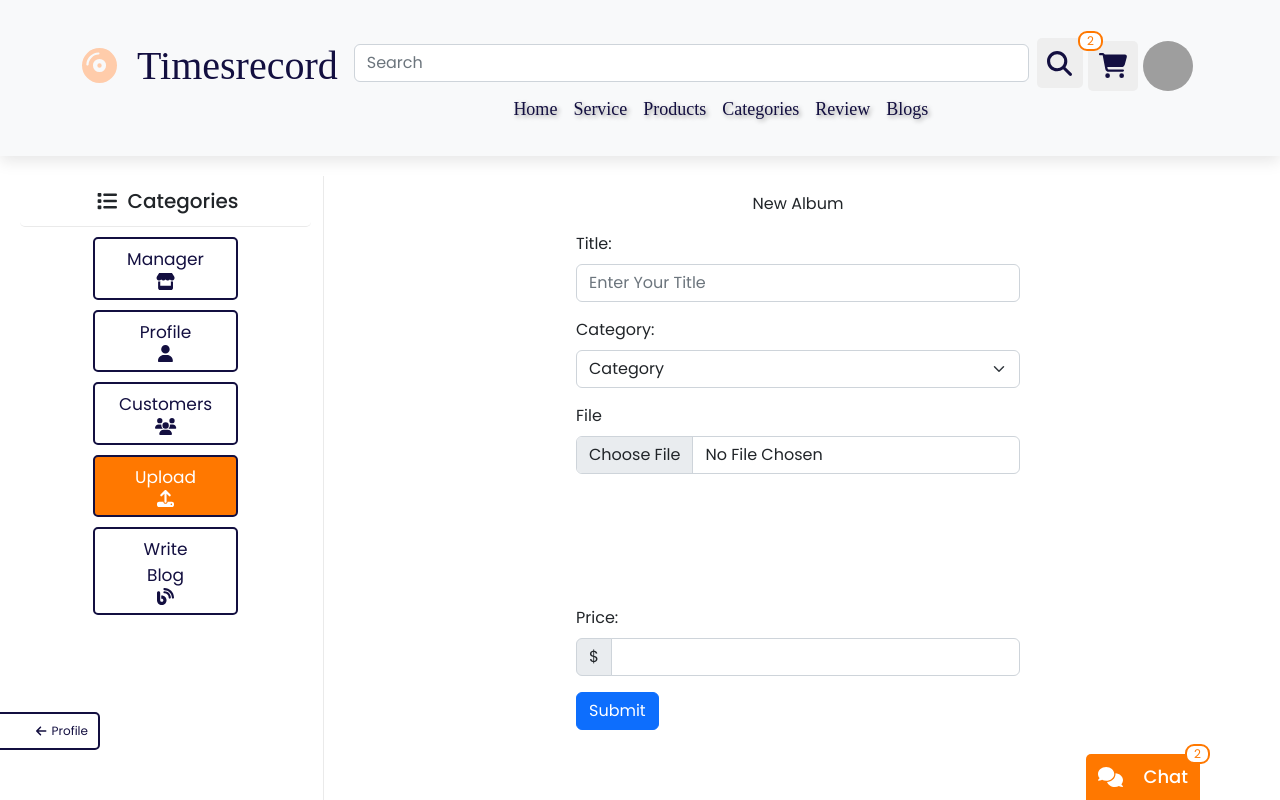
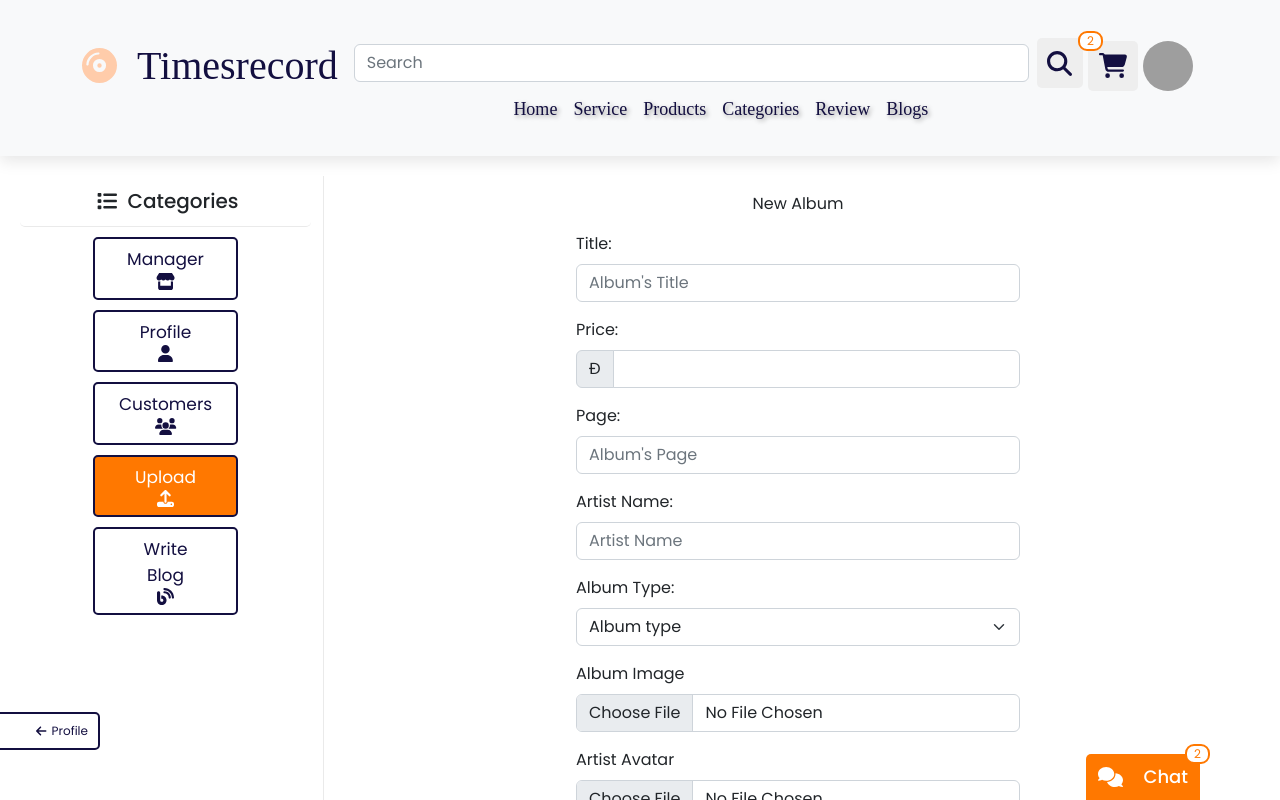
Before and after one commit to trivankute/CuaHangThoiDai, a React (Create React App) app in the folder frontend/: page /user/upload in a window 1280 px wide. Shown: the top 800 px of the page. Built offline with nearby package versions, Linux system fonts and the light colour scheme; grey boxes are pictures that could not be loaded; a web font is replaced by a local one.

Commit message:
Call upload album api

```diff
--- a/frontend/src/pages/Upload/Upload.tsx
+++ b/frontend/src/pages/Upload/Upload.tsx
@@ -1,83 +1,108 @@
-import {memo, useEffect, useState} from 'react';
+import { memo, useEffect, useState } from 'react';
 
 import styles from "./Upload.module.css";
 
-import {Container, Form, InputGroup, Button} from 'react-bootstrap';
+import { Container, Form, InputGroup, Button } from 'react-bootstrap';
 
 import clsx from 'clsx'
+import { getAllAlbums, uploadAlbum } from '../../utils/album.utils';
 
 function Upload() {
-    const [image, setImage] = useState({file:"", img:""})
-    const [title, setTitle] = useState("")
-    const [category, setCategory] = useState("")
+    const [title, setTitle] = useState("");
+    const [albumType, setAlbumType] = useState("")
     const [price, setPrice] = useState("")
-    const [averageRating, setAverageRating] = useState("")
-
+    const [albumImage, setAlbumImage] = useState({files:[], img:""})
+    const [page, setPage] = useState("")
+    const [artistName, setArtistName] = useState("");
+    const [artistAvatar, setArtistAvatar] = useState({files:[], img:""})
 
     useEffect(() => {
         // scroll to top
         window.scrollTo(0, 0)
     }, [])
-    function handleSubmit(e:any) {
+    async function handleSubmit(e: any) {
         e.preventDefault();
-
+        e.stopPropagation();
+        const data = new FormData();
+        data.append("title", title);
+        data.append("price", price);
+        data.append("page", page);
+        data.append("artistName", artistName);
+        data.append("albumType", albumType);
+        data.append("artistAvatar", artistAvatar.files[0]);
+        data.append("albumAvatar", albumImage.files[0]);
+        const result = await uploadAlbum(data);
+        console.log(result);
     }
     return (
         <>
-            <Container className={clsx("mt-3 mb-3")} style={{minWidth:300, maxWidth:500}}>
-                <div className={clsx("text-center",styles.topic)}>
+            <Container className={clsx("mt-3 mb-3")} style={{ minWidth: 300, maxWidth: 500 }}>
+                <div className={clsx("text-center", styles.topic)}>
                     New album
                 </div>
-                <section className={clsx("d-flex flex-column align-items-center p-3",styles.box)}>
-                <Form className="w-100" onSubmit={(e)=>{e.preventDefault(); handleSubmit(e)}}>
-
-
+                <section className={clsx("d-flex flex-column align-items-center p-3", styles.box)}>
+                    <Form className="w-100" onSubmit={(e) => {handleSubmit(e)}}>
                         <Form.Group className="mb-3" controlId="formBasicEmail">
                             <Form.Label>Title:</Form.Label>
-                        <Form.Control required type="text" placeholder="Enter your title" onChange={(e)=>{setTitle(e.target.value)}} />
+                            <Form.Control required type="text" placeholder="Album's title" onChange={(e) => { setTitle(e.target.value) }} />
                         </Form.Group>
-
-
+                        <Form.Group className="mb-3" controlId="formBasicPassword">
+                            <Form.Label>Price:</Form.Label>
+                            <InputGroup className="mb-3">
+                                <InputGroup.Text>Đ</InputGroup.Text>
+                                <Form.Control required type="number" aria-label="Amount (to the nearest dollar)" onChange={(e) => { setPrice(e.target.value) }} />
+                            </InputGroup>
+                        </Form.Group>
+                        <Form.Group className="mb-3" controlId="formBasicEmail">
+                            <Form.Label>Page:</Form.Label>
+                            <Form.Control required type="text" placeholder="Album's page" onChange={(e) => { setPage(e.target.value) }} />
+                        </Form.Group>
+                        <Form.Group className="mb-3" controlId="formBasicEmail">
+                            <Form.Label>Artist name:</Form.Label>
+                            <Form.Control required type="text" placeholder="Artist name" onChange={(e) => { setArtistName(e.target.value) }} />
+                        </Form.Group>
                         <Form.Group className="position-relative mb-3">
-                    <Form.Label>Category:</Form.Label>
-                    <Form.Select required aria-label="Default select example" onChange={(e)=>{setCategory(e.target.value)}}>
-                    <option value="Food">Category</option>
-                    <option value="Food">Food</option>
+                            <Form.Label>Album Type:</Form.Label>
+                            <Form.Select required aria-label="Default select example" onChange={(e) => { setAlbumType(e.target.value) }}>
+                                <option value="category">Album type</option>
+                                <option value="vinyl">Vinyl</option>
+                                <option value="cd">Cd</option>
+                                <option value="cassette">Cassette</option>
                             </Form.Select>
                         </Form.Group>
-
-
                         <Form.Group className="position-relative mb-3">
-                        <Form.Label>File</Form.Label>
+                            <Form.Label>Album Image</Form.Label>
                             <Form.Control
                                 type="file"
                                 required
                                 name="file"
                                 // @ts-ignore
-                        onChange={(e)=>{setImage(()=>({files:e.target.files, img:URL.createObjectURL(e.target.files[0])}))}}
+                                onChange={(e) => { setAlbumImage(() => ({ files: e.target.files, img: URL.createObjectURL(e.target.files[0]) })) }}
                             />
                         </Form.Group>
-
-                    {Object.keys(image).length > 0 &&
-                    <div className="d-flex w-100 mb-3" style={{height:100}}>
-                                <img src={image.img}/>
+                        {albumImage.img &&
+                            <div className="d-flex w-100 mb-3" style={{ height: 100 }}>
+                                <img src={albumImage.img} />
                         </div>}
-
-
-                    <Form.Group className="mb-3" controlId="formBasicPassword">
-                        <Form.Label>Price:</Form.Label>
-                        <InputGroup className="mb-3">
-                            <InputGroup.Text>$</InputGroup.Text>
-                            <Form.Control required type="number" aria-label="Amount (to the nearest dollar)" onChange={(e)=>{setPrice(e.target.value)}}/>
-                        </InputGroup>
+                        <Form.Group className="position-relative mb-3">
+                            <Form.Label>Artist Avatar</Form.Label>
+                            <Form.Control
+                                type="file"
+                                required
+                                name="file"
+                                // @ts-ignore
+                                onChange={(e) => { setArtistAvatar(() => ({ files: e.target.files, img: URL.createObjectURL(e.target.files[0]) })) }}
+                            />
                         </Form.Group>
-
+                        {artistAvatar.img &&
+                            <div className="d-flex w-100 mb-3" style={{ height: 100 }}>
+                                <img src={artistAvatar.img} />
+                        </div>}
                         <Button variant="primary" type="submit">
                             Submit
                         </Button>
                     </Form>
                 </section>
-
             </Container>
         </>
     )
```
Lines whose indentation alone changed are shown as unchanged.
